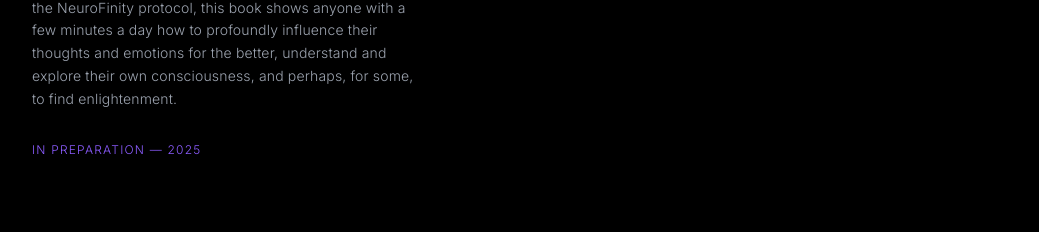
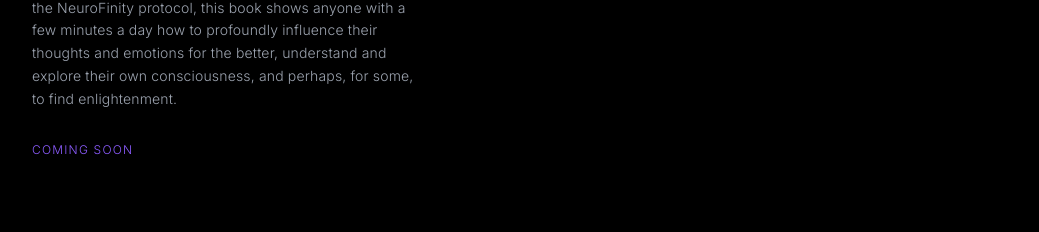
Before and after one commit to peter-j-hill/neuroyou, a Next.js app: page / in a window 1280 px wide. Shown: the part 2652-2884 px from the top of the page, without its empty margins (120-1159 px from the left). Built offline with nearby package versions, Linux system fonts and the light colour scheme; no server answers.

Commit message:
Replace In preparation 2025 with Coming Soon in book section

```diff
--- a/app/page.tsx
+++ b/app/page.tsx
@@ -161,7 +161,7 @@ export default function HomePage() {
             consciousness, and perhaps, for some, to find enlightenment.
           </p>
           <p className="text-xs tracking-widest uppercase text-[var(--violet)] font-light">
-            In preparation — 2025
+            Coming Soon
           </p>
         </div>
         <div className="border border-[var(--border)] p-8" style={{ borderColor: 'rgba(140,92,255,0.3)' }}>
```
